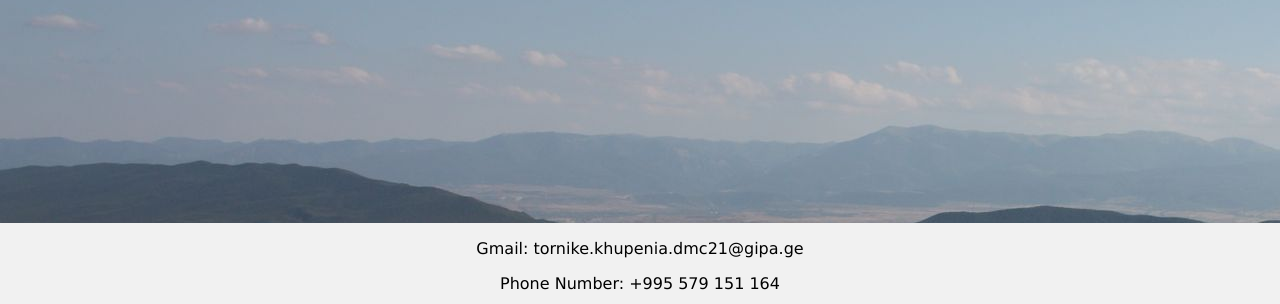
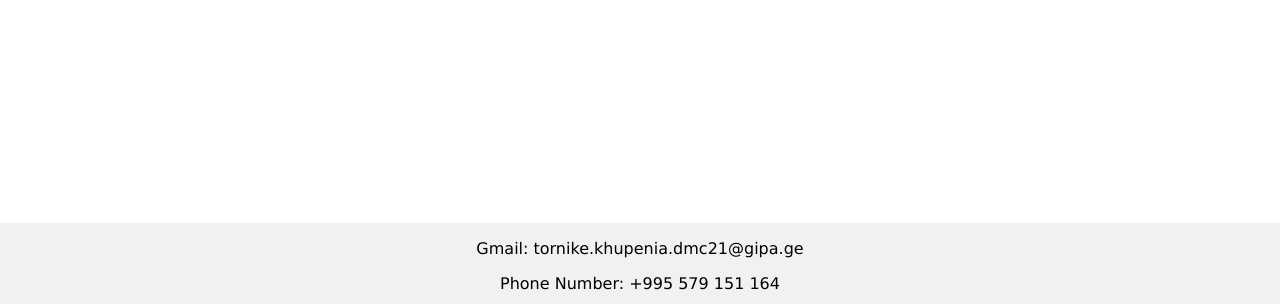
Before and after one commit to Jokonda22/MyPortfolio, a plain HTML site: page index.html in a window 1280 px wide. Shown: the part 456-760 px from the top of the page. Drawn offline with Linux system fonts and the light colour scheme.

Commit message:
Update index.html

```diff
--- a/index.html
+++ b/index.html
@@ -9,11 +9,6 @@
     <link rel="stylesheet" href="https://cdnjs.cloudflare.com/ajax/libs/font-awesome/6.2.1/css/all.min.css" />
 </head>
 <body>
-    <style>
-        body {
-            background-image: url(images/2.jpg);
-        }
-    </style>
     <script>
         function openNav() {
           document.getElementById("mySidebar").style.width = "250px";
@@ -45,15 +40,6 @@
             <h1>Welcome</h1>
             <p class="tkp">Toko Khupenia</p>
             <p class="tkp">Photography</p>
-            <br>
-            <br>
-            <br>
-            <br>
-            <br>
-            <br>
-            <br>
-            <br>
-            <br>
         </div>
       </div>
 
```
